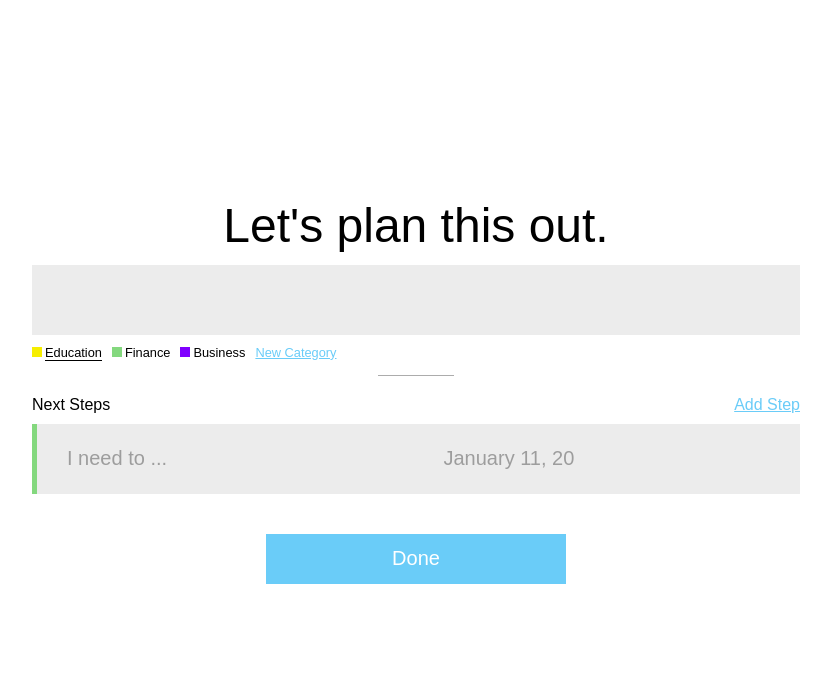
After one commit to JesseMcCullough/goal, a PHP site: page /edit-goal.php in a window 1280 px wide. The commit adds this page. Shown: the top 683 px of the page, without its empty margins (224-1055 px from the left). Run offline with PHP 8.4, Linux system fonts and the light colour scheme; data that the repository does not hold is empty.

Commit message:
Added UI for adding/editing a goal

```diff
--- /dev/null
+++ b/edit-goal.php
@@ -0,0 +1,53 @@
+<?php include_once("includes/header.php"); ?>
+
+<h1>Let's plan this out.</h1>
+
+<div class="goal edit-goal" style="border-color: #ECECEC">
+    <span class="name"><?php echo $_POST["goal"]; ?></span>
+</div>
+
+<ul class="categories">
+    <li><div class="color-square" style="background-color: #F6EE00"></div><span class="active">Education</span></li>
+    <li><div class="color-square" style="background-color: #84D87E"></div>Finance</li>
+    <li><div class="color-square" style="background-color: #8000FF"></div>Business</li>
+    <li class="new-category">New Category</li>
+</ul>
+
+<div class="divider"></div>
+
+<h2>Next Steps</h2>
+<a href="#" class="add-step">Add Step</a>
+<div class="steps">
+
+    <?php include("includes/new-step.php"); ?>
+</div>
+
+<div class="buttons">
+    <button type="button" class="done">Done</button>
+</div>
+
+<script>
+
+let step = 1;
+let steps = document.querySelector(".steps");
+let addStep = document.querySelector(".add-step");
+addStep.addEventListener("click", onClickAddStep);
+
+function onClickAddStep() {
+    step++;
+
+    let xhr = new XMLHttpRequest();
+
+    xhr.open("GET", "includes/new-step.php?step=" + step, true);
+    xhr.onload = function() {
+        if (this.status == 200) {
+            steps.insertAdjacentHTML("afterbegin", this.responseText);
+        }
+    }
+
+    xhr.send();
+}
+
+</script>
+
+<?php include_once("includes/footer.php"); ?>
--- /dev/null
+++ b/includes/footer.php
@@ -0,0 +1,3 @@
+</div>
+</body>
+</html>
--- /dev/null
+++ b/includes/header.php
@@ -0,0 +1,10 @@
+<!DOCTYPE html>
+<html>
+<head>
+    <meta charset="UTF-8" />
+    <meta name="viewport" content="width=device-width, initial-scale=1.0" />
+    <link rel="stylesheet" type="text/css" href="style.css" />
+    <title>Home</title>
+</head>
+<body>
+    <div class="container">
--- /dev/null
+++ b/includes/new-step.php
@@ -0,0 +1,15 @@
+<?php
+
+if (!isset($_GET["step"])) {
+    $step = 1;
+} else {
+    $step = htmlspecialchars($_GET["step"]);
+}
+
+?>
+
+<!-- may or may not make this a form. to be determined. -->
+<div class="goal step" style="border-color: #84D87E">
+    <input type="text" class="step" name="step-<?php echo $step; ?>" placeholder="I need to ..." />
+    <input type="text" class="date" name="step-<?php echo $step; ?>-date" placeholder="January 11, 2022" />
+</div>
--- a/style.css
+++ b/style.css
@@ -19,23 +19,37 @@ h1 {
     line-height: 110%;
 }
 
-h1 span {
+h2 {
+    font-size: 1em;
+    color: #000000;
+    font-weight: normal;
+    margin-bottom: 10px;
+    width: 90%;
+    float: left;
+}
+
+#greeting {
     display: block;
-    font-size: 0.5em;
+    font-size: 1.75em;
+    position: absolute;
+    width: 100%;
+    top: -40px;
+    text-align: center;
 }
 
 .container {
     width: 60%;
     margin: 0 auto;
-    margin-top: 20vh;
+    margin-top: 25vh;
+    position: relative;;
 }
 
 form {
     overflow: hidden;
 }
 
-input[name="goal"] {
-    width: calc(100% - 70px);
+input {
+    width: 100%;
     height: 70px;
     float: left;
     border: none;
@@ -44,6 +58,10 @@ input[name="goal"] {
     padding-left: 20px;
     font-size: 1.25em;
     color: #393939;
+}
+
+input[name="goal"] {
+    width: calc(100% - 70px);
 }
 
 ::placeholder {
@@ -79,7 +97,6 @@ button:hover {
 
 .categories {
     list-style-type: none;
-    overflow: hidden;
     width: 90%;
     float: left;
     margin-bottom: 10px;
@@ -102,6 +119,10 @@ button:hover {
 .categories .new-category {
     color: #6ACCF8;
     text-decoration: underline;
+}
+
+.categories .active {
+    border-bottom: 1px solid #000000;
 }
 
 .sort-by {
@@ -164,3 +185,34 @@ button:hover {
     z-index: 1;
     color: #FFFFFF;
 }
+
+.edit-goal {
+    margin-bottom: 10px;
+}
+
+.step input {
+    font-size: 1em;
+    float: left;
+    width: 50%;
+}
+
+.add-step {
+    color: #6ACCF8;
+    text-decoration: underline;
+    font-size: 1em;
+    display: block;
+    text-align: right;
+    float: left;
+    width: 10%;
+}
+
+button.done {
+    width: 300px;
+    height: 50px;
+    float: none;
+    margin-bottom: 100px;
+}
+
+.buttons {
+    text-align: center;
+}
```
Also changed, not shown: index.php (+7 -15 lines).
